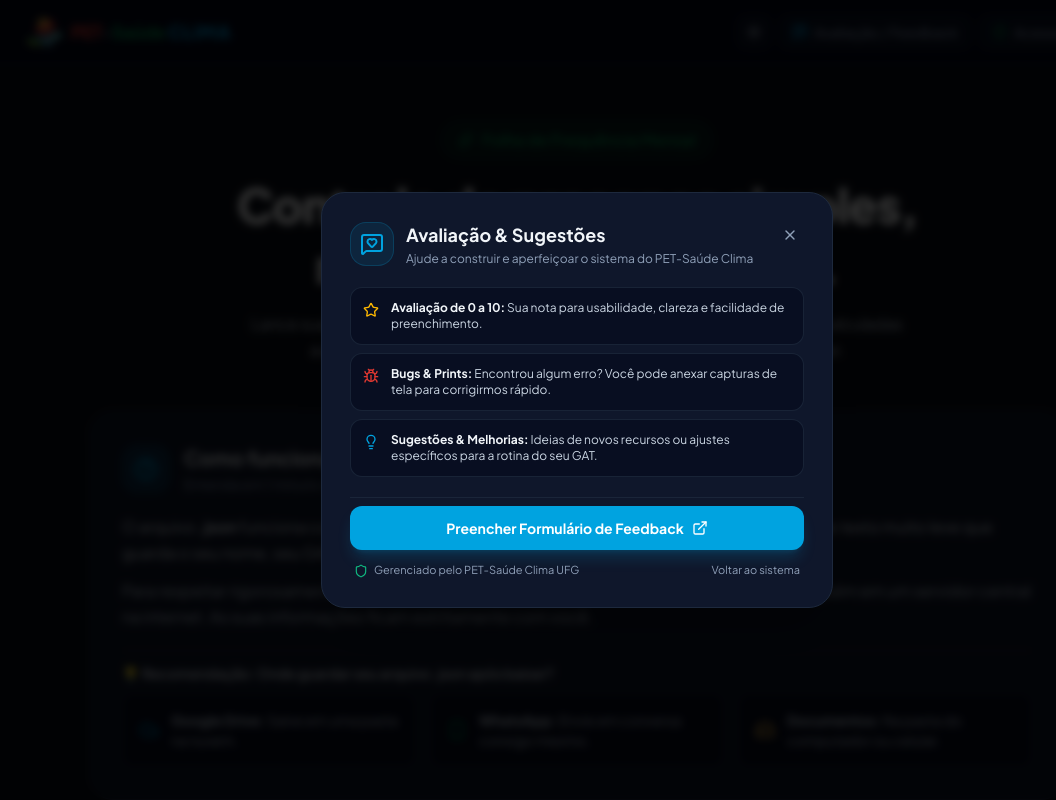
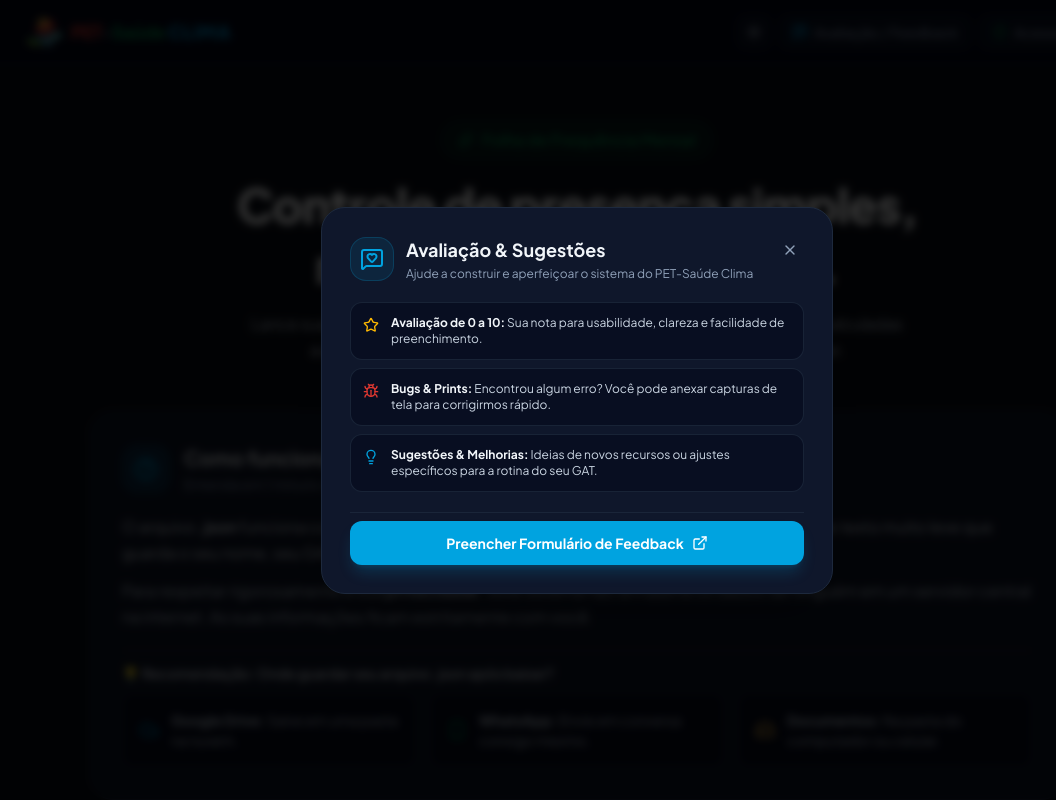
Before and after one commit to vvvvvdal/pet-folha-mensal, a Next.js app: page / in a window 1280 px wide. Both pictures are taken after a click on the button "Avaliação / Feedback". Shown: the top 800 px of the page, without its empty margins (63-1119 px from the left). Built offline with nearby package versions, Linux system fonts and the light colour scheme.

Commit message:
fix(feedback): update form url and clean up modal footer

```diff
--- a/src/components/FeedbackModal.tsx
+++ b/src/components/FeedbackModal.tsx
@@ -9,8 +9,7 @@ import {
   Star,
   Bug,
   Lightbulb,
-  CheckCircle2,
-  Shield
+  CheckCircle2
 } from 'lucide-react';
 
 interface FeedbackModalProps {
@@ -20,7 +19,7 @@ interface FeedbackModalProps {
 }
 
 export const FEEDBACK_FORM_URL =
-  'https://docs.google.com/forms/d/e/1FAIpQLSfcrtAbMvnZmr2-gATJwkQlI_ATOsyAsPJz3EggxXPRwMLRcg/viewform';
+  'https://docs.google.com/forms/d/e/1FAIpQLSfs4yyrG2RabLc4WpaiZcplv7bFcYLLY1fiRPUjMF8kHwOz9w/viewform';
 
 export function FeedbackModal({ isOpen, onClose, user }: FeedbackModalProps) {
   if (!isOpen) return null;
@@ -108,7 +107,7 @@ export function FeedbackModal({ isOpen, onClose, user }: FeedbackModalProps) {
         </div>
 
         {/* Botão de Ação Principal */}
-        <div className="space-y-3 pt-2 border-t border-slate-800/80">
+        <div className="pt-2 border-t border-slate-800/80">
           <a
             href={FEEDBACK_FORM_URL}
             target="_blank"
@@ -118,20 +117,6 @@ export function FeedbackModal({ isOpen, onClose, user }: FeedbackModalProps) {
             <span>Preencher Formulário de Feedback</span>
             <ExternalLink className="size-4" />
           </a>
-
-          <div className="flex items-center justify-between text-[11px] text-slate-400 px-1">
-            <div className="flex items-center gap-1.5">
-              <Shield className="size-3.5 text-[#10B981]" />
-              <span>Gerenciado pelo PET-Saúde Clima UFG</span>
-            </div>
-            <button
-              type="button"
-              onClick={onClose}
-              className="text-slate-400 hover:text-slate-200 transition-colors cursor-pointer"
-            >
-              Voltar ao sistema
-            </button>
-          </div>
         </div>
       </div>
     </div>
```
